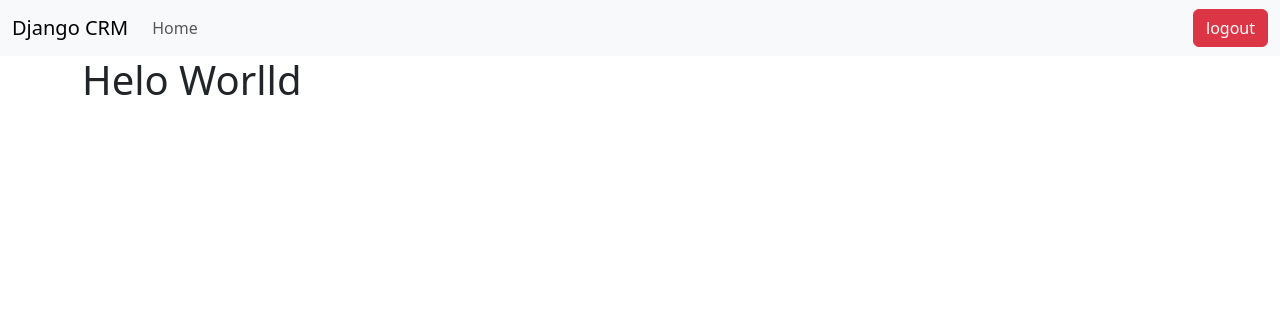
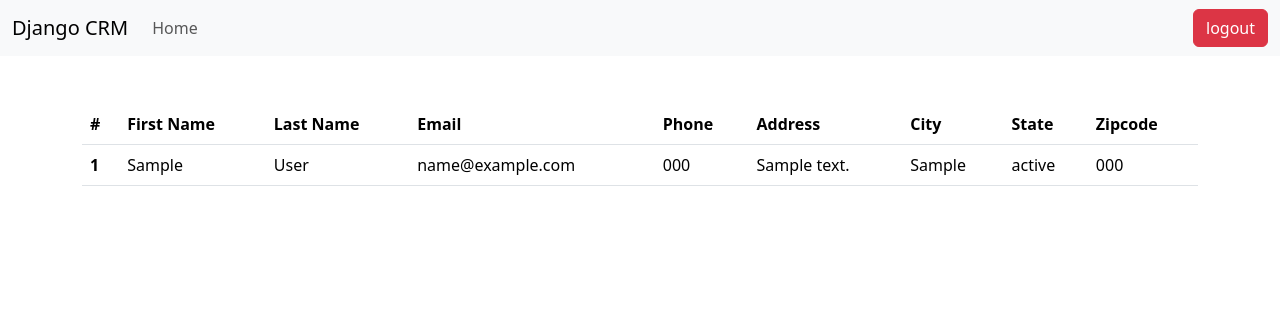
Before and after one commit to rzpanahi/django-crm, a Django app: page / in a window 1280 px wide. Shown: the top 316 px of the page. Run offline with Django 4.2, Linux system fonts and the light colour scheme; a user stored in the database is signed in; tables that the repository leaves empty hold one stand-in row (values such as "Sample post").

Commit message:
display table contents to web page

```diff
--- a/website/templates/home.html
+++ b/website/templates/home.html
@@ -3,9 +3,39 @@
 {% block content %}
 
     {% if user.is_authenticated %}
-
-        <h1>Helo Worlld</h1>
-
+		<br><br>
+		<table class="table">
+			<thead class="thead-dark">
+				<tr>
+					<th scope="col">#</th>
+					<th scope="col">First Name</th>
+					<th scope="col">Last Name</th>
+					<th scope="col">Email</th>
+					<th scope="col">Phone</th>
+					<th scope="col">Address</th>
+					<th scope="col">City</th>
+					<th scope="col">State</th>
+					<th scope="col">Zipcode</th>
+				</tr>
+			</thead>
+			<tbody>
+				{% if records %}
+				{% for record in records %}
+					<tr>
+						<th scope="row">{{ record.id }}</th>
+						<td>{{ record.first_name}}</td>
+						<td>{{ record.last_name}}</td>
+						<td>{{ record.email}}</td>
+						<td>{{ record.phone}}</td>
+						<td>{{ record.address}}</td>
+						<td>{{ record.city}}</td>
+						<td>{{ record.state}}</td>
+						<td>{{ record.zipcode}}</td>
+					</tr>
+				{% endfor %}
+				{% endif %}
+			</tbody>
+		</table>
     {% else %}
 
     <div class="col-md-6 offset-md-3">
--- a/website/views.py
+++ b/website/views.py
@@ -2,9 +2,11 @@ from django.shortcuts import render, redirect
 from django.contrib.auth import login, logout, authenticate
 from django.contrib import messages
 from .forms import RegisterForm
-
+from .models import Record
 
 def home(request):
+    records = Record.objects.all()
+
     if request.method == "POST":
         # user is not logged in
         username = request.POST["username"]
@@ -22,7 +24,7 @@ def home(request):
 
     elif request.method == "GET":
         # user is logged in
-        return render(request, "home.html", {})
+        return render(request, "home.html", { 'records': records})
 
 
 def logout_user(request):
```
